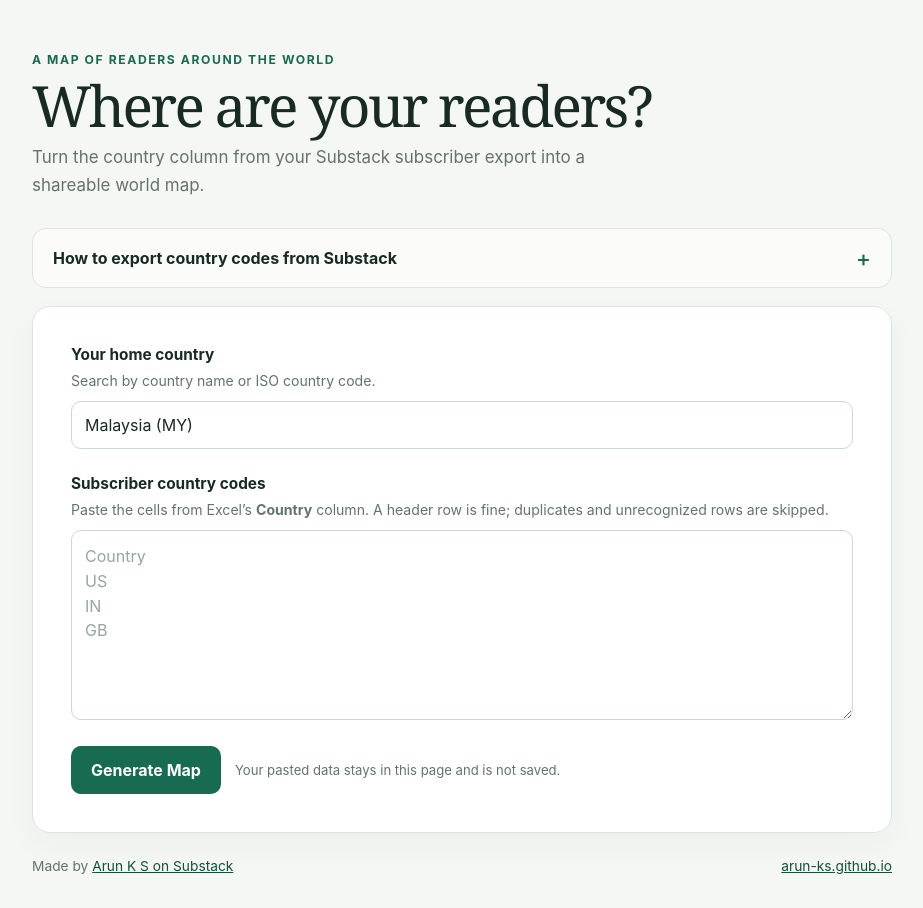
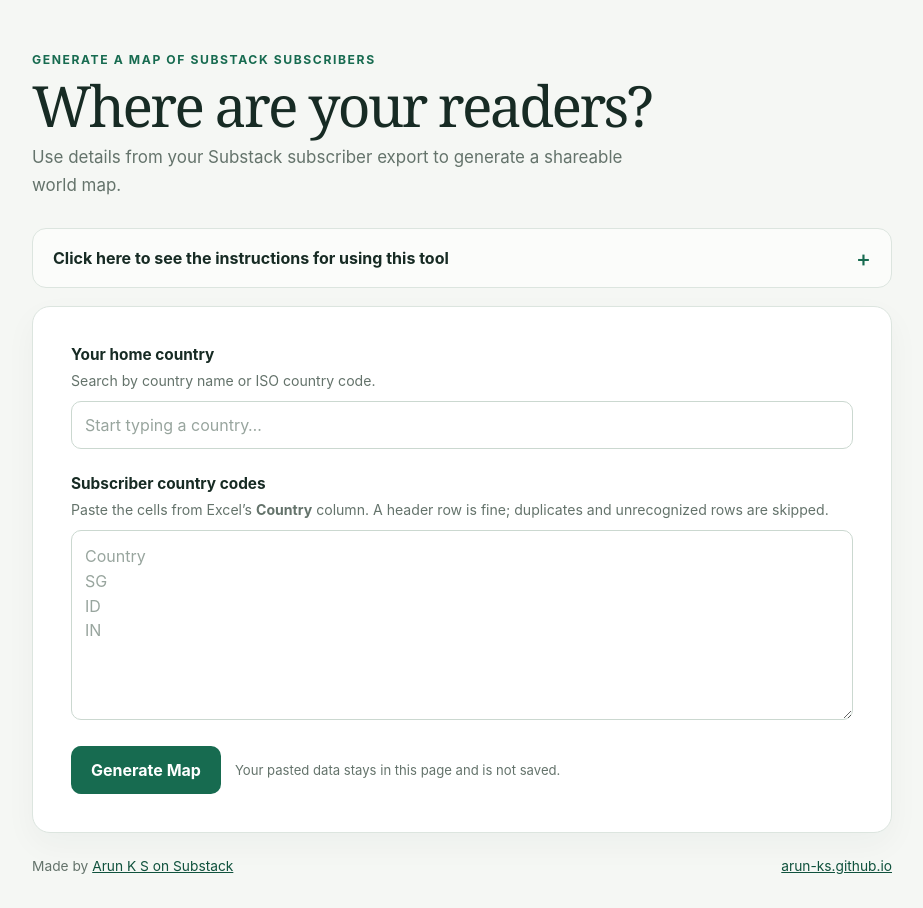
Before and after one commit to arun-ks/substack-SubsMap, a plain HTML site: page index.html in a window 1280 px wide. Shown: the whole page, without its empty margins (178-1101 px from the left). Drawn offline with Linux system fonts and the light colour scheme.

Commit message:
Revise subscriber map instructions

```diff
--- a/index.html
+++ b/index.html
@@ -71,13 +71,13 @@
 <body>
   <main class="page">
     <header>
-      <div class="eyebrow">A map of readers around the world</div>
+      <div class="eyebrow">Generate a map of Substack subscribers</div>
       <h1>Where are your readers?</h1>
-      <p>Turn the country column from your Substack subscriber export into a shareable world map.</p>
+      <p>Use details from your Substack subscriber export to generate a shareable world map.</p>
     </header>
 
     <details class="instructions">
-      <summary>How to export country codes from Substack</summary>
+      <summary>Click here to see the instructions for using this tool</summary>
       <div class="instructions-content">
         <h2>Get country codes from Substack</h2>
         <ol>
@@ -89,8 +89,11 @@
           <li>In the popup, select <strong>Export all columns</strong> and click <strong>Export</strong>.</li>
           <li>After a few seconds, the button text will change to <strong>Download last export</strong>. Click it.</li>
           <li>Open the CSV in Excel and find the column titled <strong>Country</strong> (normally column M).</li>
-          <li>Select and copy the values in that column, including or excluding its title row, then paste them into the box below.</li>
-          <li>Choose <strong>Your home country</strong> and click <strong>Generate Map</strong>.</li>
+        </ol>
+        <h2>Generate the map</h2>
+        <ol>
+          <li>Select and copy the values in the <strong>Country</strong> column from Excel (with or without the title), then paste them into the <strong>Subscriber country codes</strong> box below.</li>
+          <li>Update <strong>Your home country</strong> and click <strong>Generate Map</strong>.</li>
         </ol>
       </div>
     </details>
@@ -100,13 +103,13 @@
         <div class="field">
           <label for="home-country">Your home country</label>
           <p class="hint">Search by country name or ISO country code.</p>
-          <input id="home-country" name="home-country" list="country-options" value="Malaysia (MY)" placeholder="Start typing a country…" autocomplete="off" required>
+          <input id="home-country" name="home-country" list="country-options" placeholder="Start typing a country…" autocomplete="off" required>
           <datalist id="country-options"></datalist>
         </div>
         <div class="field">
           <label for="country-codes">Subscriber country codes</label>
           <p class="hint">Paste the cells from Excel’s <strong>Country</strong> column. A header row is fine; duplicates and unrecognized rows are skipped.</p>
-          <textarea id="country-codes" name="country-codes" placeholder="Country&#10;US&#10;IN&#10;GB" spellcheck="false" required></textarea>
+          <textarea id="country-codes" name="country-codes" placeholder="Country&#10;SG&#10;ID&#10;IN" spellcheck="false" required></textarea>
         </div>
         <div class="actions">
           <button type="submit">Generate Map</button>
```
